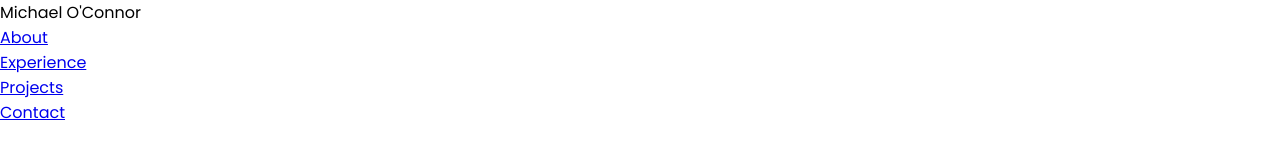
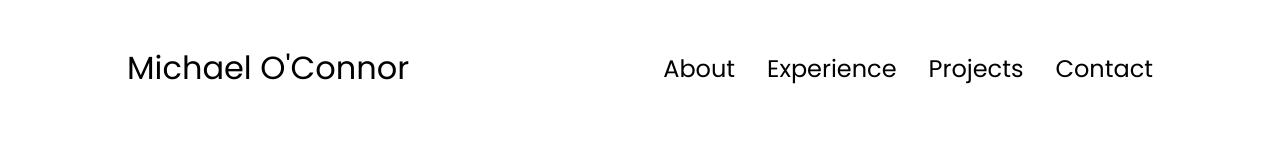
Before and after one commit to oconnor97/web-dev-portfolio, a plain HTML site: page index.html in a window 1280 px wide. Drawn offline with Linux system fonts and the light colour scheme.

Commit message:
adding style to the desktop nav bar

```diff
--- a/assets/CSS/style.css
+++ b/assets/CSS/style.css
@@ -11,3 +11,57 @@
 body {
     font-family: 'Poppins', sans-serif;
 }
+
+html {
+    scroll-behavior: smooth;
+}
+
+p {
+    color: rgb(85, 85, 85);
+
+}
+
+/* Transition */
+
+a, .btn {
+    transition: all 300ms ease;
+}
+
+nav, .nav-links {
+    display: flex;
+}
+
+nav {
+    justify-content: space-around;
+    align-items: center;
+    height: 17vh;
+}
+
+.nav-links {
+    gap: 2rem;
+    list-style: none;
+    font-size: 1.5rem;
+
+}
+
+a {
+    color: black;
+    text-decoration: none;
+    text-decoration-color: white;
+
+}
+
+a:hover {
+    color: purple;
+    text-decoration: underline;
+    text-underline-offset: 1rem;
+    text-decoration-color: purple;
+}
+
+.logo {
+    font-size: 2rem;
+
+}
+.logo:hover {
+    cursor: default;
+}
```
